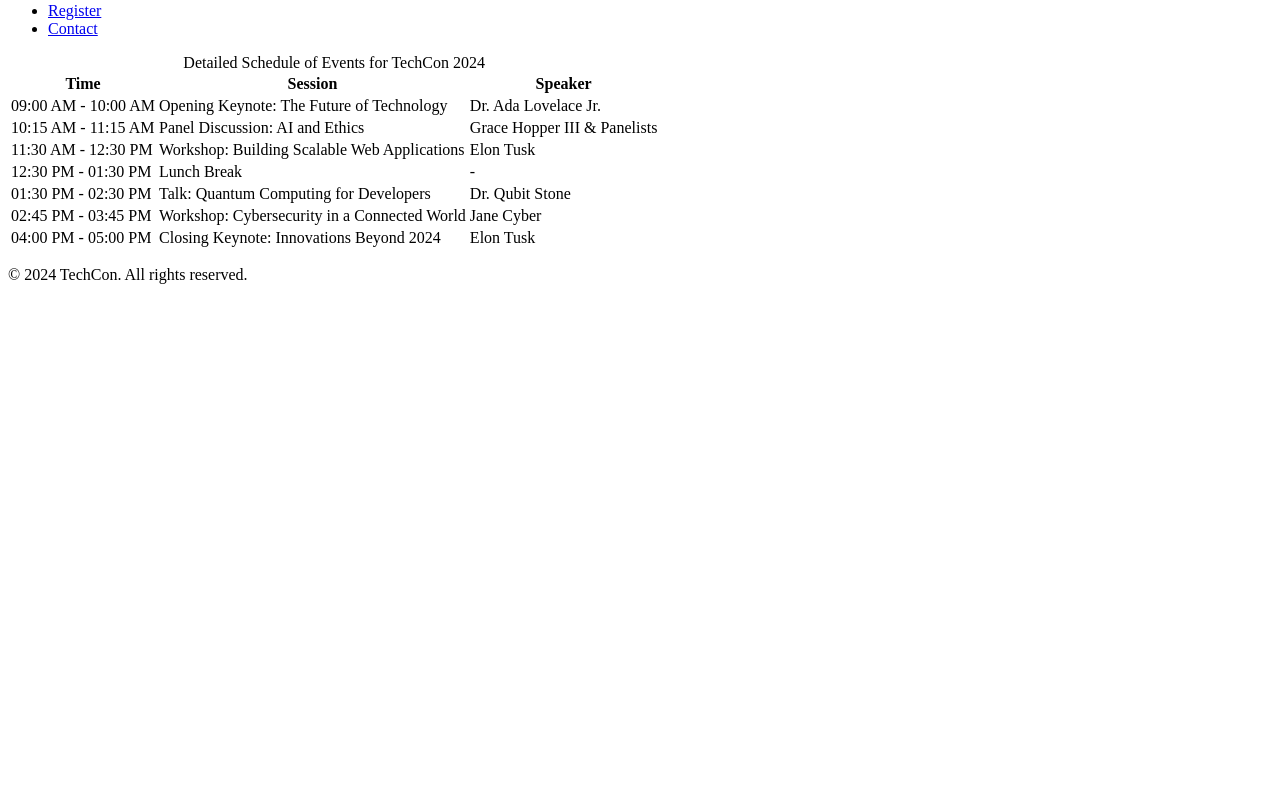
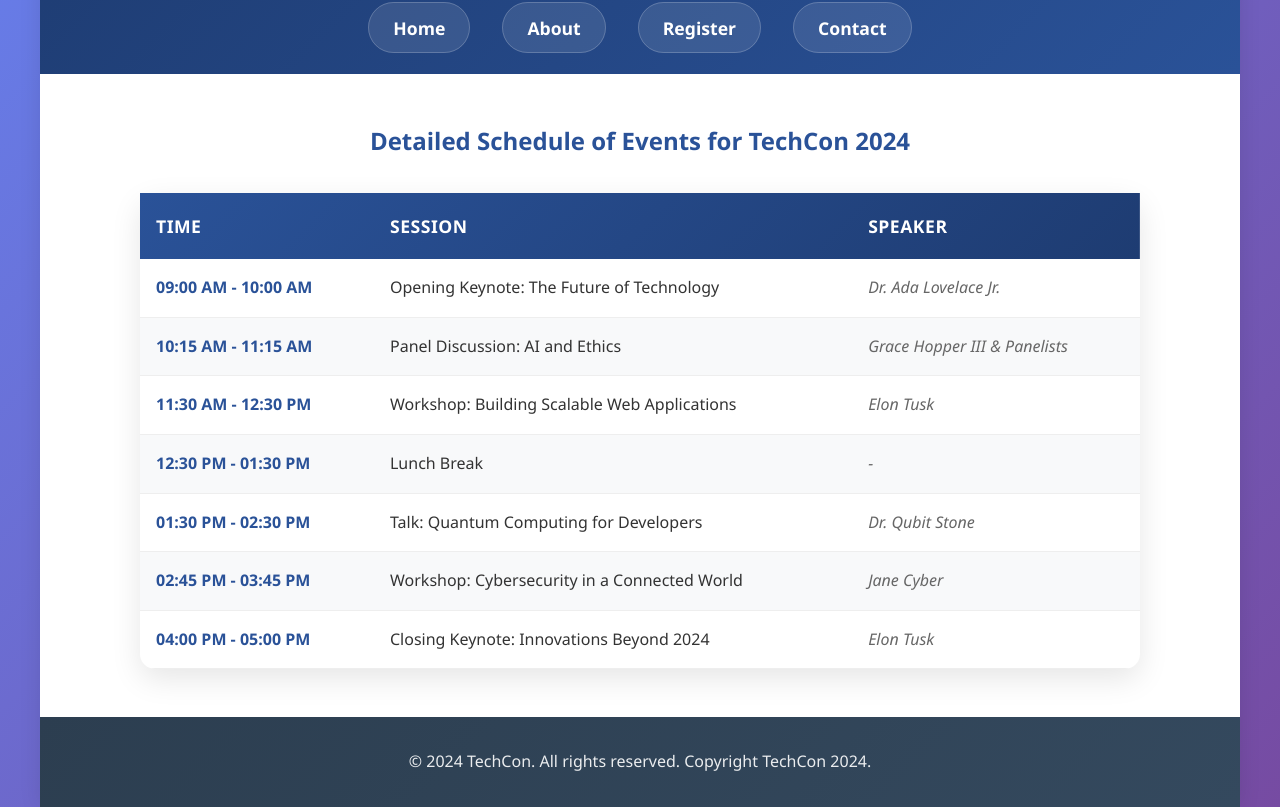
Before and after one commit to Baffour738/TechCon_HTML, a plain HTML site: page techcon_website/schedule.html in a window 1280 px wide. Shown: the part 114-921 px from the top of the page. Before the commit the page ends 800 px from the top, so only its background shows below. Drawn offline with Linux system fonts and the light colour scheme.

Commit message:
Update schedule.html

```diff
--- a/techcon_website/schedule.html
+++ b/techcon_website/schedule.html
@@ -4,9 +4,228 @@
     <meta charset="UTF-8">
     <meta name="viewport" content="width=device-width, initial-scale=1.0">
     <title>Schedule for TechCon 2024</title>
-    <link rel="stylesheet" href="styles.css"> <!-- optional external stylesheet -->
+    <style>
+        * {
+            margin: 0;
+            padding: 0;
+            box-sizing: border-box;
+        }
+
+        body {
+            font-family: 'Segoe UI', Tahoma, Geneva, Verdana, sans-serif;
+            line-height: 1.6;
+            color: #333;
+            background: linear-gradient(135deg, #667eea 0%, #764ba2 100%);
+            min-height: 100vh;
+        }
+
+        .container {
+            max-width: 1200px;
+            margin: 0 auto;
+            background: white;
+            min-height: 100vh;
+            box-shadow: 0 0 20px rgba(0,0,0,0.1);
+        }
+
+        header {
+            background: linear-gradient(135deg, #1e3c72 0%, #2a5298 100%);
+            color: white;
+            padding: 2rem 0;
+            text-align: center;
+        }
+
+        h1 {
+            font-size: 2.8rem;
+            font-weight: 700;
+            margin-bottom: 1.5rem;
+            text-shadow: 2px 2px 4px rgba(0,0,0,0.3);
+        }
+
+        nav ul {
+            list-style: none;
+            display: flex;
+            justify-content: center;
+            gap: 2rem;
+            flex-wrap: wrap;
+        }
+
+        nav a {
+            color: white;
+            text-decoration: none;
+            font-weight: 600;
+            font-size: 1.1rem;
+            padding: 0.8rem 1.5rem;
+            border-radius: 50px;
+            background: rgba(255,255,255,0.1);
+            transition: all 0.3s ease;
+            border: 1px solid rgba(255,255,255,0.2);
+        }
+
+        nav a:hover {
+            background: rgba(255,255,255,0.2);
+            transform: translateY(-2px);
+            box-shadow: 0 5px 15px rgba(0,0,0,0.2);
+        }
+
+        nav a:focus {
+            outline: 2px solid #ffd700;
+            outline-offset: 2px;
+        }
+
+        main {
+            padding: 3rem 2rem;
+            background: white;
+        }
+
+        table {
+            width: 100%;
+            max-width: 1000px;
+            margin: 0 auto;
+            border-collapse: collapse;
+            box-shadow: 0 10px 30px rgba(0,0,0,0.1);
+            border-radius: 15px;
+            overflow: hidden;
+            background: white;
+        }
+
+        caption {
+            font-size: 1.5rem;
+            font-weight: 600;
+            color: #2a5298;
+            margin-bottom: 2rem;
+            text-align: center;
+        }
+
+        thead {
+            background: linear-gradient(135deg, #2a5298 0%, #1e3c72 100%);
+            color: white;
+        }
+
+        th {
+            padding: 1.2rem 1rem;
+            text-align: left;
+            font-weight: 600;
+            font-size: 1.1rem;
+            text-transform: uppercase;
+            letter-spacing: 0.5px;
+        }
+
+        tbody tr {
+            transition: all 0.3s ease;
+        }
+
+        tbody tr:nth-child(even) {
+            background: #f8f9fa;
+        }
+
+        tbody tr:hover {
+            background: #e3f2fd;
+            transform: scale(1.01);
+            box-shadow: 0 5px 15px rgba(0,0,0,0.1);
+        }
+
+        td {
+            padding: 1rem;
+            border-bottom: 1px solid #eee;
+            vertical-align: top;
+        }
+
+        td:first-child {
+            font-weight: 600;
+            color: #2a5298;
+            white-space: nowrap;
+        }
+
+        td:nth-child(2) {
+            font-weight: 500;
+            color: #333;
+        }
+
+        td:last-child {
+            color: #666;
+            font-style: italic;
+        }
+
+        footer {
+            background: linear-gradient(135deg, #2c3e50 0%, #34495e 100%);
+            color: white;
+            text-align: center;
+            padding: 2rem;
+            margin-top: auto;
+        }
+
+        footer p {
+            margin: 0;
+            font-size: 1rem;
+            opacity: 0.9;
+        }
+
+        @media (max-width: 768px) {
+            h1 {
+                font-size: 2rem;
+            }
+
+            nav ul {
+                gap: 1rem;
+            }
+
+            nav a {
+                padding: 0.6rem 1.2rem;
+                font-size: 1rem;
+            }
+
+            main {
+                padding: 2rem 1rem;
+            }
+
+            table {
+                font-size: 0.9rem;
+            }
+
+            th, td {
+                padding: 0.8rem 0.5rem;
+            }
+
+            caption {
+                font-size: 1.3rem;
+            }
+        }
+
+        @media (max-width: 600px) {
+            table {
+                display: block;
+                overflow-x: auto;
+                white-space: nowrap;
+            }
+        }
+
+        /* Accessibility improvements */
+        @media (prefers-reduced-motion: reduce) {
+            * {
+                transition: none !important;
+            }
+
+            tbody tr:hover {
+                transform: none;
+            }
+        }
+
+        /* High contrast mode support */
+        @media (prefers-contrast: high) {
+            nav a {
+                border: 2px solid white;
+                background: rgba(0,0,0,0.8);
+            }
+
+            tbody tr:hover {
+                background: #000;
+                color: #fff;
+            }
+        }
+    </style>
 </head>
 <body>
+    <div class="container">
         <!-- Header -->
         <header>
             <h1>Schedule for TechCon 2024</h1>
@@ -73,7 +292,8 @@
 
         <!-- Footer -->
         <footer>
-        <p>&copy; 2024 TechCon. All rights reserved.</p>
+            <p>&copy; 2024 TechCon. All rights reserved. Copyright TechCon 2024.</p>
         </footer>
+    </div>
 </body>
 </html>
```
Lines whose indentation alone changed are shown as unchanged.
